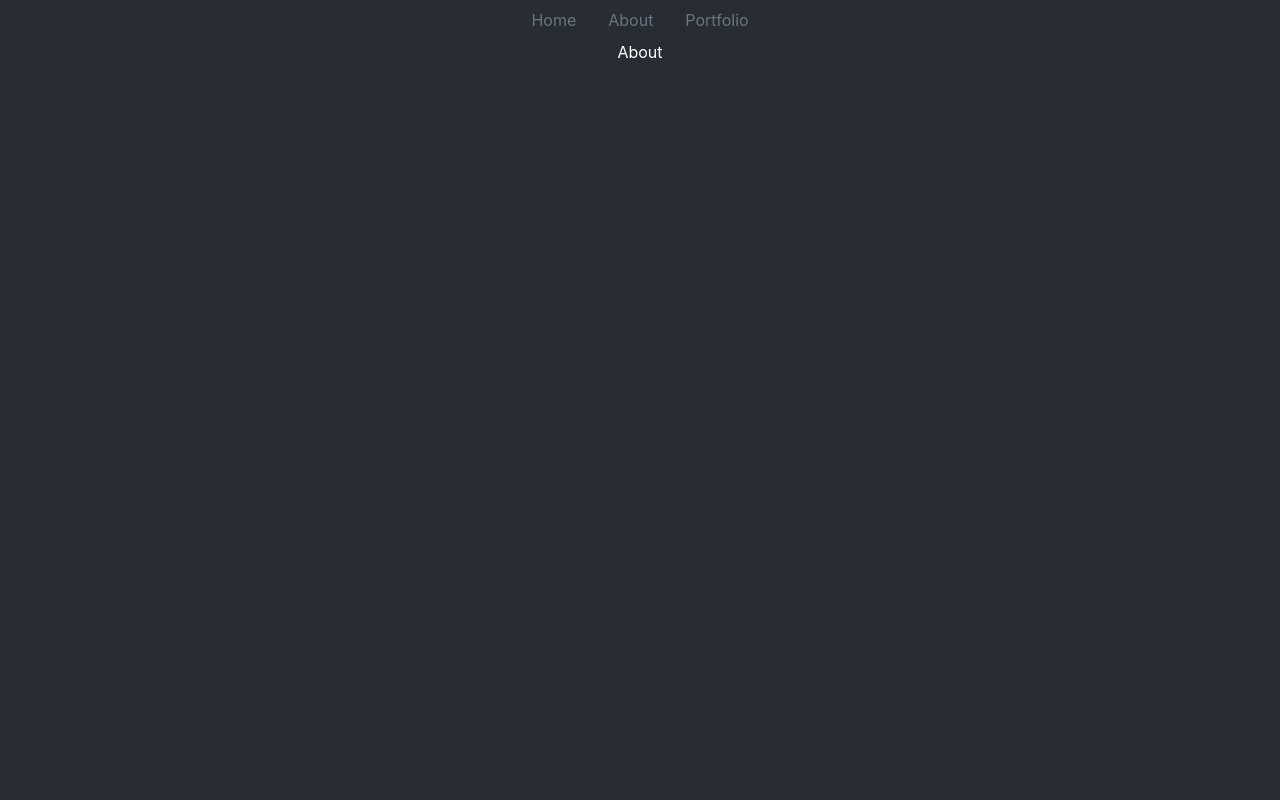
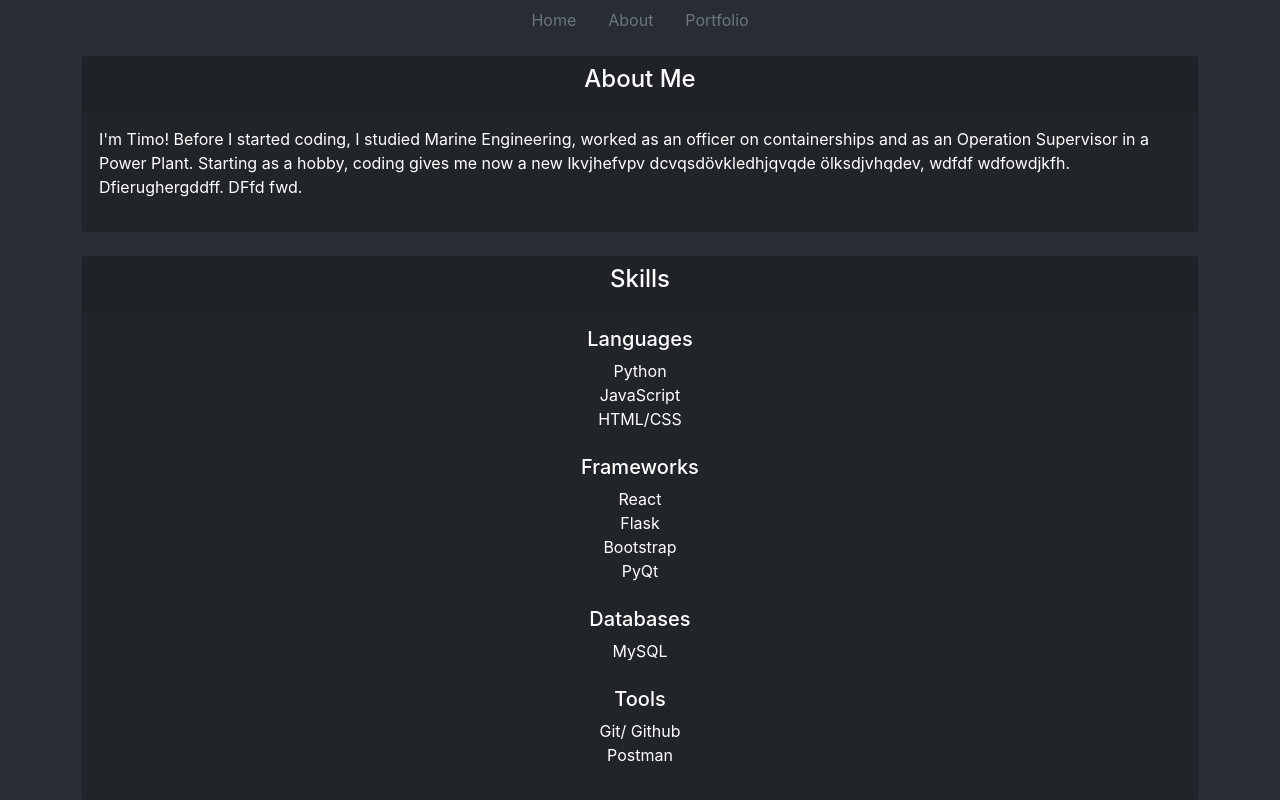
Before and after one commit to tbackens/flask-react-portfolio, a React (Create React App) app: page /about in a window 1280 px wide. Built offline with nearby package versions, Linux system fonts and the light colour scheme.

Commit message:
added about section

```diff
--- a/src/components/About.js
+++ b/src/components/About.js
@@ -2,7 +2,47 @@ import React from 'react'
 
 function About() {
   return (
-    <div className='Container'>About</div>
+    <div className='container'>
+      <div class="card bg-dark mt-3">
+        <div class="card-header">
+          <h4>About Me</h4>
+        </div>
+        <div class="card-body text-start">
+          <p>
+            I'm Timo! Before I started coding, I studied Marine Engineering,
+            worked as an officer on containerships and as an Operation Supervisor in a Power Plant.
+            Starting as a hobby, coding gives me now a new lkvjhefvpv dcvqsdövkledhjqvqde ölksdjvhqdev,
+            wdfdf wdfowdjkfh. Dfierughergddff. DFfd fwd.
+          </p>
+        </div>
+      </div>
+      <div class="card bg-dark mt-4">
+        <div class="card-header">
+          <h4>Skills</h4>
+        </div>
+        <div class="card-body text-center">
+          <ul class="list-unstyled text-center">
+            <li><h5>Languages</h5></li>
+            <li>Python</li>
+            <li>JavaScript</li>
+            <li>HTML/CSS</li>
+            <br/>
+            <li><h5>Frameworks</h5></li>
+            <li>React</li>
+            <li>Flask</li>
+            <li>Bootstrap</li>
+            <li>PyQt</li>
+            <br/>
+            <li><h5>Databases</h5></li>
+            <li>MySQL</li>
+            <br/>
+            <li><h5>Tools</h5></li>
+            <li>Git/ Github</li>
+            <li>Postman</li>
+          </ul>
+        </div>
+      </div>
+    </div>
   )
 }
 
```
